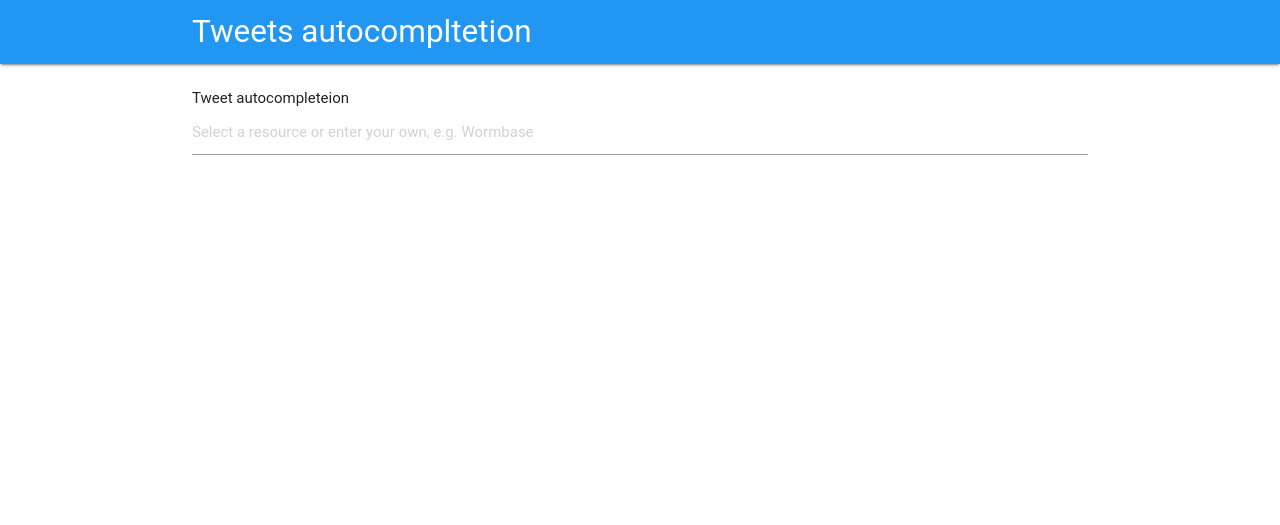
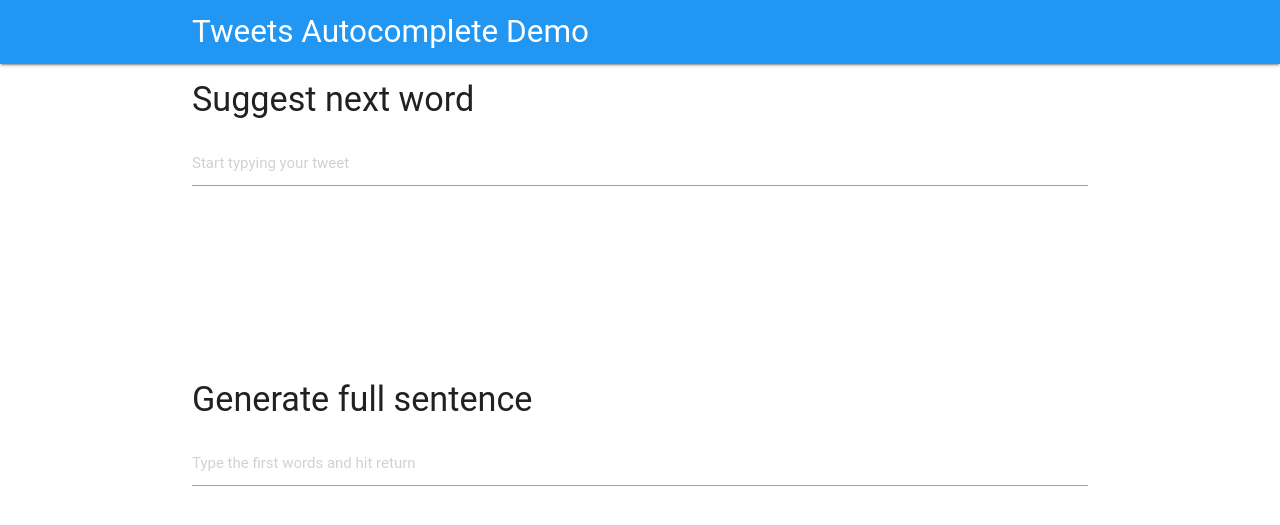
Before and after one commit to musella/twitter_crawl, a Flask app: page /home in a window 1280 px wide. Shown: the top 525 px of the page. Run offline with Flask 2, Linux system fonts and the light colour scheme; parts of the project's set-up code (start-up, migrations or seed data) failed here and were passed over; some libraries are stand-ins or nearby versions; some web fonts are replaced.

Commit message:
tweaked web app

```diff
--- a/flask_app/app.py
+++ b/flask_app/app.py
@@ -22,13 +22,12 @@ from models import BeamSearch
 app = Flask(__name__)
 model = None
 tk = None
-nsuggestions = 3
-horizon = 1
-## span = 3
+nsuggestions = 5
 padto = None
-## data_folder = "../data/v1"
 data_folder = "../data/v1"
 gen_model = data_folder+"/models/gru_unk/gru-model.hd5"
+## data_folder = "../data/v2"
+## gen_model = data_folder+"/models/gru/gru-model.hd5"
 tok_model = data_folder+"/models/sequences/tokenizer.pkl"
 
 beam_search = BeamSearch(gen_model,tok_model)
@@ -45,41 +44,36 @@ def load_my_model():
         print('Model '+str(model))
         print('Tokenizer '+str(tk))
 
-
-@app.route('/datcomplete', methods=['GET', 'POST'])
-def datcomplete():
-        print("** datcomplete() called")
+def run_beam_search(request,horizon):
         if request.method == 'POST':
                 print("POST request")
         else:
                 print("GET request")
 
+        text = request.json['input']
 
-        ### if model is None:
-        ###         load_my_model()
-
-        jsonData = request.json['variable']
-
-        suggestions = beam_search.predict(jsonData,nsuggestions,1)
-        ### for horizon in range(1,10):
-        ###         suggestions += beam_search.predict(jsonData,nsuggestions,horizon)
-        ###         suggestions += ["-"*50]
+        print("Horizon", horizon)
+        print("Text", text)
+        suggestions = beam_search.predict(text,nsuggestions,horizon)
 
         return jsonify(suggestions=suggestions)
 
-        ## seq = tk.texts_to_sequences( [jsonData] )
-        ## nel = len(seq[0])
-        ## X = pad_sequences(seq,padto)
-        ## preds = model.predict(X)[:,-1,:].argsort(-1)[0,-nsuggestions:]
-        ## preds = tk.sequences_to_texts( [ [pred] for pred in reversed(preds) ] )
-        ## suggestions = [ jsonData+" "+pred for pred in preds ]
-        ## return jsonify(suggestions=suggestions)
+
+@app.route('/autocomplete', methods=['GET', 'POST'])
+def autocomplete():
+        what = request.json["what"]
+        if what == "get_next_word":
+                return run_beam_search(request,1)
+        elif what == 'get_sentence':
+                return run_beam_search(request,50)
 
 
 # Route to home page
 @app.route('/', methods=['GET', 'POST'])
 @app.route('/home', methods=['GET', 'POST'])
 def show_home():
+        if beam_search.model is None:
+                beam_search.load_model()
         return render_template('index.html')
 
 
--- a/flask_app/templates/header.html
+++ b/flask_app/templates/header.html
@@ -1,4 +1,4 @@
-<title>Flask Autocomplete Demo</title>
+<title>Tweets Autocomplete Demo</title>
 
 <script>
 $(document).ready(function() {
@@ -15,7 +15,7 @@ $(document).ready(function() {
 <div class="navbar-fixed">
 <nav class="blue" role="navigation">
   <div class="nav-wrapper container">
-  <a id="logo-container" href="#" class="brand-logo">Tweets autocompltetion</a>
+  <a id="logo-container" href="#" class="brand-logo">Tweets Autocomplete Demo</a>
   </div>
 </nav>
 </div>
--- a/flask_app/templates/index.html
+++ b/flask_app/templates/index.html
@@ -64,14 +64,38 @@ href{
   border: none;
   color: #ffffff;
 }
+
+.display {
+    background-color: white;
+}
+
+.loader {
+    border: 8px solid lightgrey;
+    border-top: 8px solid darkgrey;
+    border-radius: 50%;
+    width: 60px;
+    height: 60px;
+    animation: spin 2s linear infinite;
+}
+
+@keyframes spin {
+    0% { transform: rotate(0deg); }
+    100% { transform: rotate(360deg); }
+}
+
 </style>
 
 
 <main>
 <section>
   <div class="container">
-    <br> Tweet autocompleteion <label for="search_post_data"></label>
-    <input id="search_post_data" name="search_post_data" placeholder="Select a resource or enter your own, e.g. Wormbase"></input>
+    <h4>Suggest next word <label for="get_next_word"></label></h4>
+    <input id="get_next_word" class="complete_me", name="get_next_word" placeholder="Start typying your tweet"></input>
+
+<br><br><br><br><br><br><br><br>
+
+    <h4> Generate full sentence <label for="get_sentence"></label></h4>
+    <input id="get_sentence" class="display_me", name="get_sentence" placeholder="Type the first words and hit return"></input>
   </div>
 
   <br><br><br><br>
@@ -82,66 +106,70 @@ href{
 
 <script type="text/javascript">
   // Send data to autocomplete to dynamically extend data source
+
+
+
     $(document).ready(function(){
-	console.log("AAAAAAAAA");
-	$(document).on('keyup', function(e){
+	$(".complete_me").on('keyup', function(e){
             var text = e.target.value;
-	    console.log(text);
-            $("#search_post_data").autocomplete({
+	    // console.log(e.target.id);
+	    obj = "#"+e.target.id
+            $(obj).autocomplete({
   		source: function(request, response) {
-  		    $.ajax({url: '{{ url_for("datcomplete") }}',
+  		    $.ajax({url: '{{ url_for("autocomplete") }}',
   			    contentType: 'application/json',
   			    method: "POST",
   			    dataType : 'json',
-  			    data: JSON.stringify({variable:text}),
+  			    data: JSON.stringify({input:text,what:e.target.id}),
   			    success: function(data) { console.log(data);
 						      response(data.suggestions); }
   			   }
   			  );
   		}
   	    });
-	/// 	.data("ui-autocomplete")._renderItem = function(ul, items) {
-	/// 	console.log("OOOOOOOOOOOOO");
-	/// 	console.log(items);
-	/// 	var ii = 0;
-	/// 	for(ii=0; ii<items.lenght; ii++) {
-	/// 	    item = items[ii]
-	/// 	    console.log(item.label);
-	/// 	    var $a = $("<a></a>").text(item.label);
-	/// 	}
-	/// 	return $("<li></li>").append($a).appendTo(ul);
-	///     };
 	});
+	$(".display_me").on('keyup', function(e){
+	    var key = e.which;
+	    console.log(key);
+	    if (key != 13) { return; }
+
+	    e.preventDefault();
+	    if (window.preventDuplicateKeyPresses)
+		return;
+	    window.preventDuplicateKeyPresses = true;
+	    window.setTimeout(function() { window.preventDuplicateKeyPresses = false; }, 500 );
+
+	    var text = e.target.value;
+	    // console.log(e.target.id);
+	    obj = "#"+e.target.id
+	    trueColor = $(obj).css('backgroundColor');
+	    $('.display').remove();
+	    $(obj).after( $("<div class='loader'/>") );
+	    $(obj).after( $("<ul class='display' id='"+e.target.id+"_display'></ul>") );
+	    obj = $("#"+e.target.id+"_display");
+	    $.ajax({url: '{{ url_for("autocomplete") }}',
+  		    contentType: 'application/json',
+  		    method: "POST",
+  		    dataType : 'json',
+  		    data: JSON.stringify({input:text,what:e.target.id}),
+  		    success: function(data) { console.log(data);
+					      var item;
+					      data = data["suggestions"];
+
+					      for (item=0; item < data.length; item++) {
+						  console.log(data[item]);
+						  li = $("<li/>").appendTo(obj);
+						  li.text(data[item]).html();
+					      }
+					    },
+		    complete: function() { $(".loader").remove(); }
+  		   }
+  		  );
+  	});
 
     });
 
 
-/// $(document).ready(function() {
-///   /// var keypath = "My Test Keypath"
-///   /// console.log(keypath)
-///
-///   $("#search_post_data").keyup(function(e){
-///
-///   var keypath = e.target.value;
-///   $.ajax({
-///         url: '{{ url_for("datcomplete") }}',
-///         contentType: 'application/json',
-///         method: "POST",
-///         dataType : 'json',
-///         data: JSON.stringify({variable:keypath})
-///     }).done(function (data) {
-///         console.log(data)
-///         $("#search_post_data").autocomplete({
-///             source: data.matching_results,
-///             minLength: 1
-///         }).data("ui-autocomplete")._renderItem = function(ul, item) {
-///           var $a = $("<a></a>").text(item.label);
-///           //highlightText(this.term, $a);
-///           return $("<li></li>").append($a).appendTo(ul);
-///         };
-///     });
-///   });
-/// });
 </script>
 
 
```
Also changed, not shown: python/models.py (+21 -15 lines), 1 other file.
